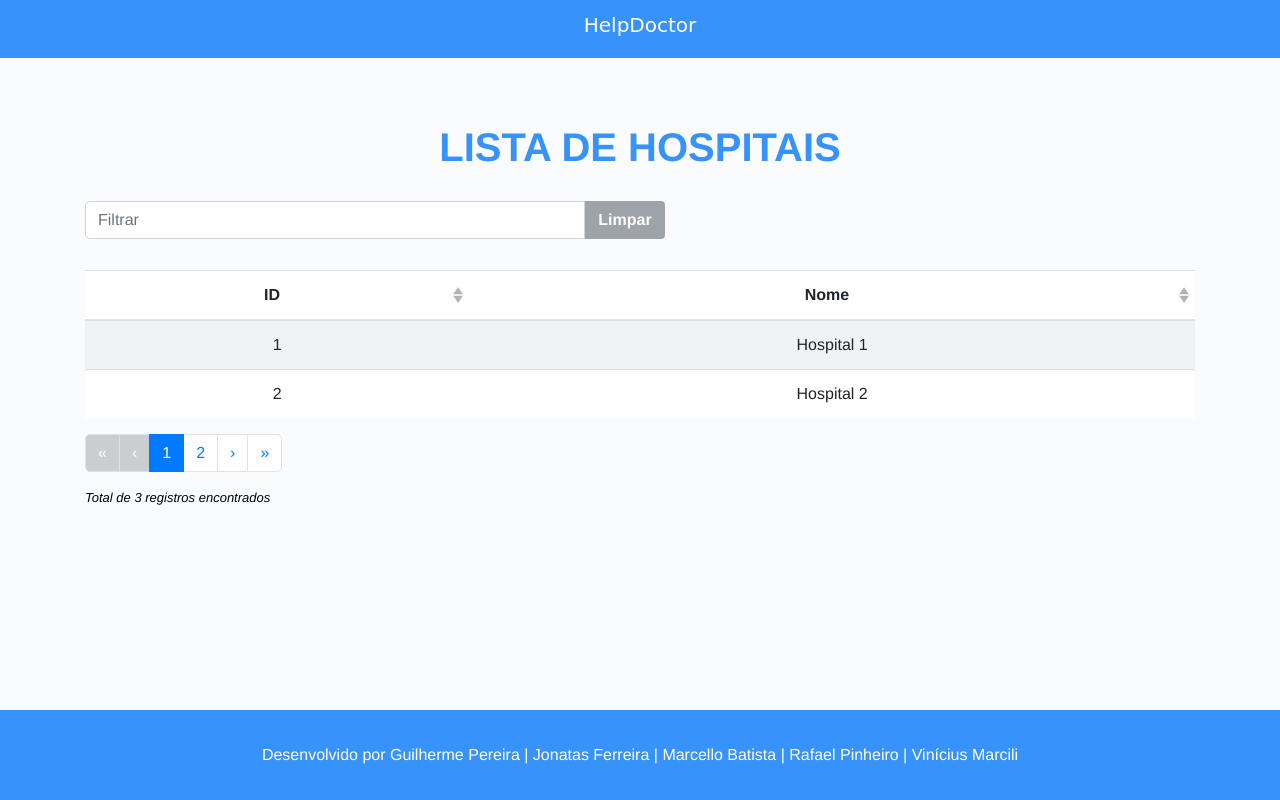
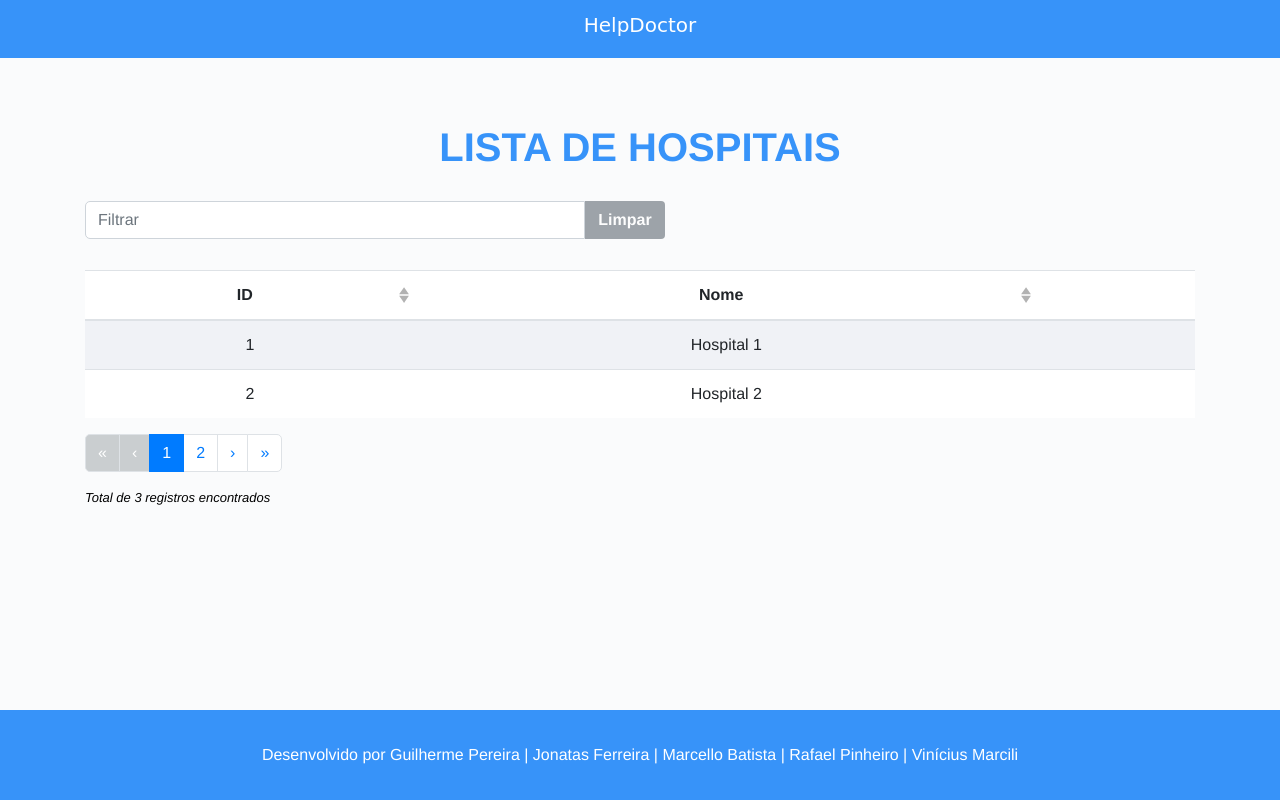
Before and after one commit to UNIPTCC/Help-Doctor-Front, a Vue app: page /#/hospital in a window 1280 px wide. Built offline with nearby package versions, Linux system fonts and the light colour scheme; what vue-resource would draw is missing.

Commit message:
:lipstick: Editable props on custom Table component

```diff
--- a/src/components/CustomTable/CustomTable.scss
+++ b/src/components/CustomTable/CustomTable.scss
@@ -57,11 +57,22 @@
         &:nth-of-type(even) {
           background: $white;
         }
-        &:hover {
-          background: lighten($blue, 30%);
-          color: darken($blue, 25%);
-          font-weight: 700;
-          cursor: pointer;
+      }
+    }
+    &.editable {
+      tbody {
+        tr{
+          &:hover {
+            background: lighten($blue, 30%);
+            color: darken($blue, 25%);
+            font-weight: 700;
+            cursor: pointer;
+          }
+          td {
+            .fa-pencil-alt {
+              color: $gray-disable;
+            }
+          }
         }
       }
     }
--- a/src/components/CustomTable/CustomTable.vue
+++ b/src/components/CustomTable/CustomTable.vue
@@ -21,7 +21,12 @@
           :per-page="perPage"
           :filter="filter"
           @filtered="onFiltered"
-        />
+          :class="{editable:editable}"
+        >
+           <template slot="actions" slot-scope="row">
+             <font-awesome-icon icon="pencil-alt" />
+           </template>
+        </b-table>
       </b-col>
     </b-row>
     <b-row>
@@ -65,10 +70,41 @@ export default {
     colunms: {
       type: Array,
       required: true
+    },
+    editable: {
+      type: Boolean,
+      required: false
     }
   },
   created() {
     this.totalRows = this.itens.length
+    if (this.editable) {
+      this.colunms.push({
+        key: 'actions',
+        label: '',
+        sortable: false
+      })
+    }
+  },
+  watch: {
+    itens (newVal, oldVal) {
+      if (newVal !== oldVal) {
+        this.totalRows = this.itens.length
+      }
+    },
+    editable (newVal, oldVal) {
+      if (newVal !== oldVal) {
+        if (this.editable) {
+          this.colunms.push({
+            key: 'actions',
+            label: '',
+            sortable: false
+          })
+        } else {
+          this.colunms.pop()
+        }
+      }
+    }
   },
   methods: {
     onFiltered (filteredItems) {
--- a/src/main.js
+++ b/src/main.js
@@ -13,10 +13,12 @@ Vue.use(BootstrapVue)
 import { FontAwesomeIcon } from '@fortawesome/vue-fontawesome'
 import { library } from '@fortawesome/fontawesome-svg-core'
 import {
-  faDizzy
+  faDizzy,
+  faPencilAlt
 } from '@fortawesome/free-solid-svg-icons'
 library.add([
-  faDizzy
+  faDizzy,
+  faPencilAlt
 ])
 Vue.component('font-awesome-icon', FontAwesomeIcon)
 /* Font Awesome */
--- a/src/pages/Hospital/List/HospitalList.vue
+++ b/src/pages/Hospital/List/HospitalList.vue
@@ -15,6 +15,7 @@
           :totalRows="totalRows"
           :colunms="colunms"
           :itens="hospitals"
+          editable
         />
       </b-container>
     </div>
```
